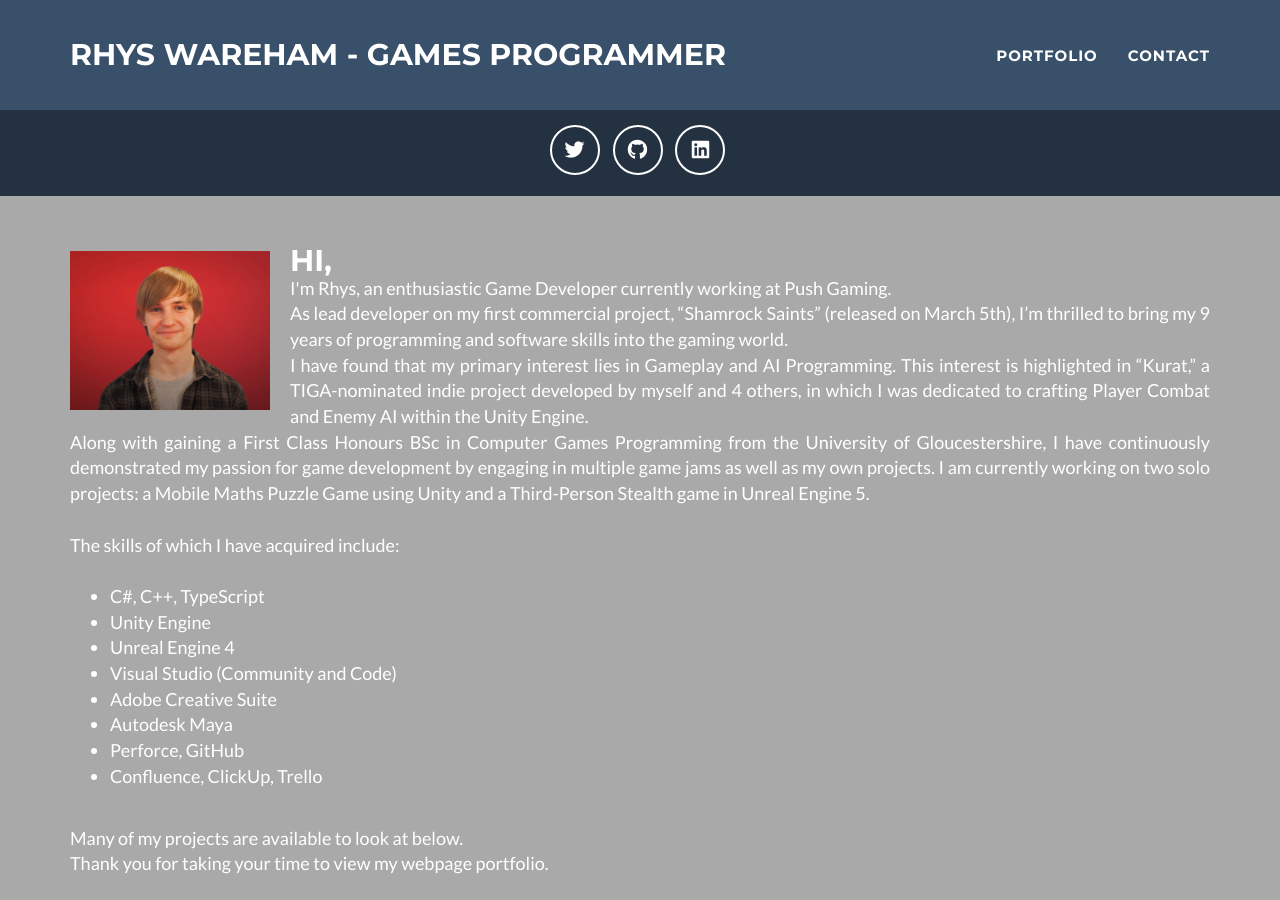
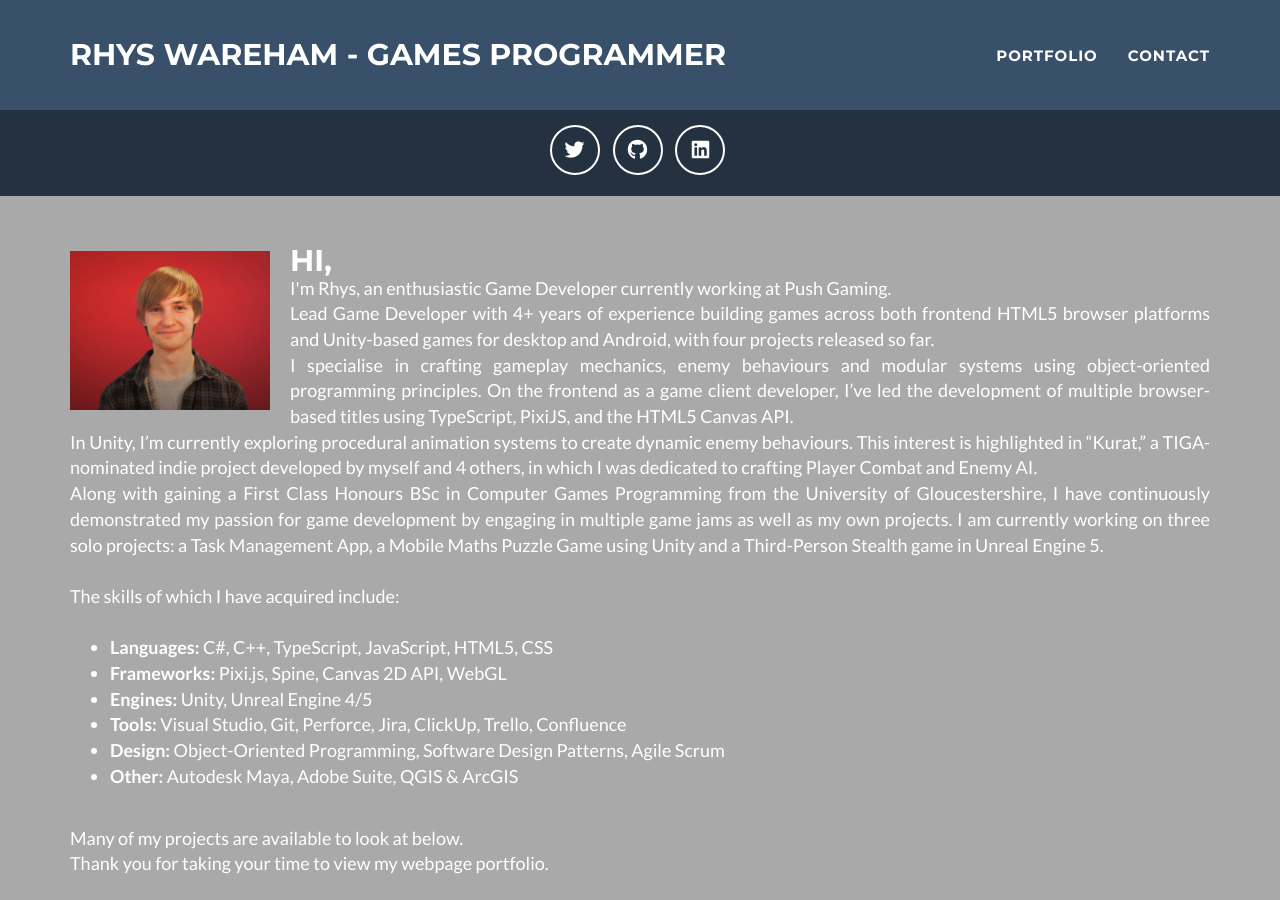
Before and after one commit to RhysWareham/rhyswareham.github.io, a Jekyll site: the page built from index.html, in a window 1280 px wide and 900 px high. Built offline with Jekyll 4.4.1, drawn with Linux system fonts in a browser that asks for light colours; nearby versions of some CDN libraries.

Commit message:
updated contact and intro

```diff
--- a/_includes/contact.html
+++ b/_includes/contact.html
@@ -13,7 +13,7 @@
                  <div class="col-lg-8 col-lg-offset-2">
                      <p color>The best way to contact me is to send me an email at the following address:</p>
                      <a href="mailto:rhys.wareham99@gmail.com"><h3>rhys.wareham99@gmail.com</h3></a>
-                     <a href="https://drive.google.com/file/d/1G7sb40djpxIvQOz6YBtQei3i0PYikvVI/view?usp=sharing"><h3>Check out my CV here</h3></a>
+                     <a href="https://drive.google.com/file/d/1EoNs7pzpRkvNbKdGnpW7zgAfkExrVchu/view?usp=sharing"><h3>Check out my CV here</h3></a>
                  </div>
              </div>
          </div>
--- a/_includes/header.html
+++ b/_includes/header.html
@@ -8,19 +8,18 @@
                         <span class="name">Hi,</span>
                         <span class="skills">
                             I'm Rhys, an enthusiastic Game Developer currently working at Push Gaming.<br>
-                            As lead developer on my first commercial project, “Shamrock Saints” (released on March 5th), I’m thrilled to bring my 9 years of programming and software skills into the gaming world.<br>
-			    I have found that my primary interest lies in Gameplay and AI Programming. This interest is highlighted in “Kurat,” a TIGA-nominated indie project developed by myself and 4 others, in which I was dedicated to crafting Player Combat and Enemy AI within the Unity Engine.<br>
-                            Along with gaining a First Class Honours BSc in Computer Games Programming from the University of Gloucestershire, I have continuously demonstrated my passion for game development by engaging in multiple game jams as well as my own projects. I am currently working on two solo projects: a Mobile Maths Puzzle Game using Unity and a Third-Person Stealth game in Unreal Engine 5.<br><br>
+			    Lead Game Developer with 4+ years of experience building games across both frontend HTML5 browser platforms and Unity-based games for desktop and Android, with four projects released so far.<br>
+			    I specialise in crafting gameplay mechanics, enemy behaviours and modular systems using object-oriented programming principles. On the frontend as a game client developer, I’ve led the development of multiple browser-based titles using TypeScript, PixiJS, and the HTML5 Canvas API.<br>
+			    In Unity, I’m currently exploring procedural animation systems to create dynamic enemy behaviours. This interest is highlighted in “Kurat,” a TIGA-nominated indie project developed by myself and 4 others, in which I was dedicated to crafting Player Combat and Enemy AI.<br>
+                            Along with gaining a First Class Honours BSc in Computer Games Programming from the University of Gloucestershire, I have continuously demonstrated my passion for game development by engaging in multiple game jams as well as my own projects. I am currently working on three solo projects: a Task Management App, a Mobile Maths Puzzle Game using Unity and a Third-Person Stealth game in Unreal Engine 5.<br><br>
 			    The skills of which I have acquired include: <br><br>
                             <ul>
-                                <li>C#, C++, TypeScript</li>
-                                <li>Unity Engine</li>
-                                <li>Unreal Engine 4</li>
-                                <li>Visual Studio (Community and Code)</li>
-                                <li>Adobe Creative Suite</li>
-                                <li>Autodesk Maya</li>
-                                <li>Perforce, GitHub</li>
-                                <li>Confluence, ClickUp, Trello</li>
+                                <li><b>Languages:</b> C#, C++, TypeScript, JavaScript, HTML5, CSS</li>
+				<li><b>Frameworks:</b> Pixi.js, Spine, Canvas 2D API, WebGL</li>
+                                <li><b>Engines:</b> Unity, Unreal Engine 4/5 </li>
+                                <li><b>Tools:</b> Visual Studio, Git, Perforce, Jira, ClickUp, Trello, Confluence</li>
+                                <li><b>Design:</b> Object-Oriented Programming, Software Design Patterns, Agile Scrum</li>
+                                <li><b>Other:</b> Autodesk Maya, Adobe Suite, QGIS & ArcGIS</li>
                             </ul>
                             <br>
 
```
